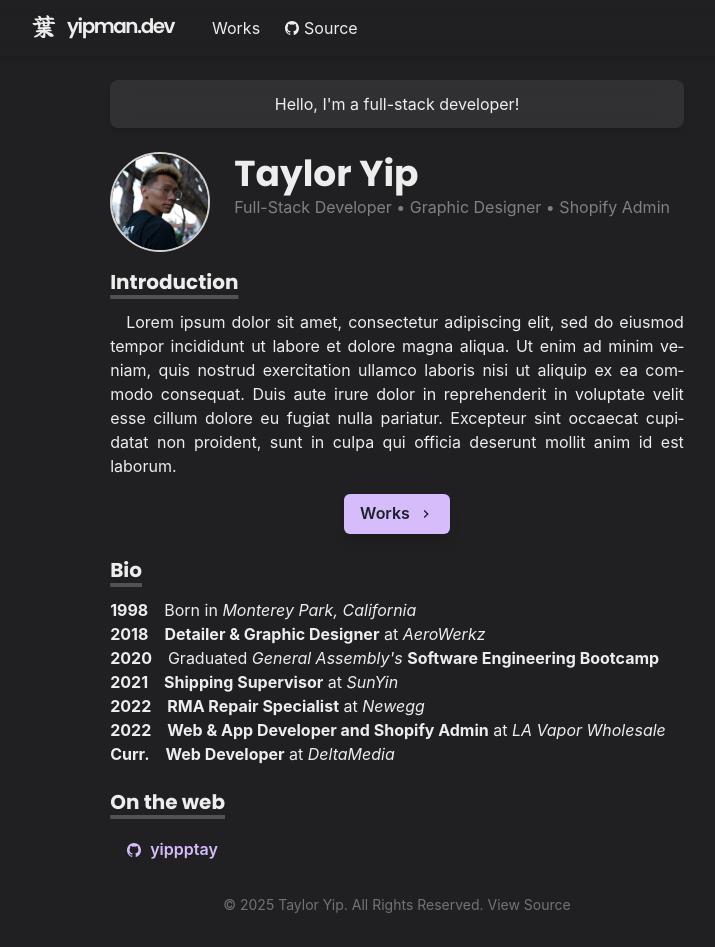
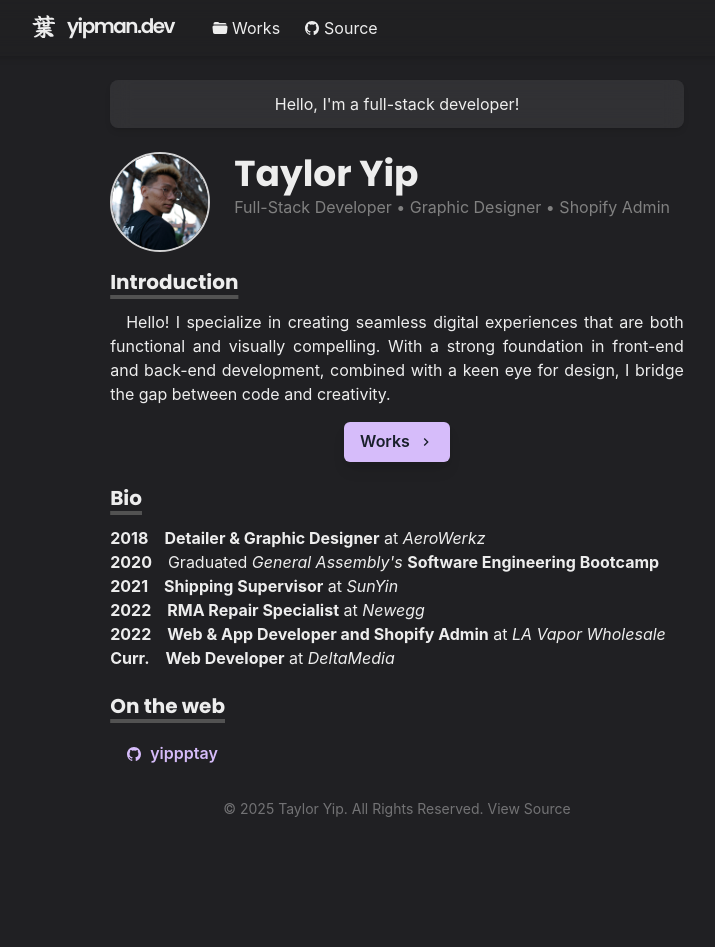
Before and after one commit to yippptay/yippptay_portfolio, a Next.js app: page / in a window 1280 px wide. Shown: the whole page, without its empty margins (243-958 px from the left). After the commit the page ends 851 px from the top, so only its background shows below. Built offline with nearby package versions, Linux system fonts and the light colour scheme.

Commit message:
updated intro

```diff
--- a/components/navbar.js
+++ b/components/navbar.js
@@ -93,7 +93,12 @@ const Navbar = props => {
             href="/works"
             path={path}
             borderRadius="md"
+            display="inline-flex"
+            alignItems="center"
+            style={{ gap: 4 }}
+            pl={2}
           >
+            <IoFolderOpen />
             Works
           </LinkItem>
 
@@ -120,7 +125,7 @@ const Navbar = props => {
               <MenuButton
                 as={IconButton}
                 icon={<HamburgerIcon />}
-                variant="outline"
+                variant="ghost"
                 onClick={onOpen}
               />
 
--- a/pages/index.js
+++ b/pages/index.js
@@ -9,7 +9,8 @@ import {
   ListItem,
   useColorModeValue,
   Text,
-  Flex
+  Flex,
+  Highlight
 } from '@chakra-ui/react'
 import { ChevronRightIcon } from '@chakra-ui/icons'
 import Paragraph from '../components/paragraph'
@@ -68,6 +69,7 @@ const Home = () => (
           mb={4}
           ml={{ md: 6 }}
         >
+
           <Heading as="h1" variant="page-title">
             Taylor Yip
           </Heading>
@@ -81,14 +83,16 @@ const Home = () => (
       </Box>
 
       <Section delay={0.3}>
+
         <Heading as="h3" variant="section-title">
           Introduction
         </Heading>
+
         <Paragraph>
-        Lorem ipsum dolor sit amet, consectetur adipiscing elit, sed do eiusmod tempor incididunt ut labore et dolore magna aliqua.
-        Ut enim ad minim veniam, quis nostrud exercitation ullamco laboris nisi ut aliquip ex ea commodo consequat.
-        Duis aute irure dolor in reprehenderit in voluptate velit esse cillum dolore eu fugiat nulla pariatur.
-        Excepteur sint occaecat cupidatat non proident, sunt in culpa qui officia deserunt mollit anim id est laborum.
+          Hello! I specialize in creating seamless digital experiences that are both
+          functional and visually compelling. With a strong foundation in front-end and
+          back-end development, combined with a keen eye for design, I bridge the gap
+          between code and creativity.
         </Paragraph>
 
         <Box align="center" my={4}>
@@ -110,11 +114,6 @@ const Home = () => (
         <Heading as="h3" variant="section-title">
           Bio
         </Heading>
-
-        <BioSection>
-          <BioYear>1998</BioYear>
-          Born in <i>Monterey Park, California</i>
-        </BioSection>
 
         <BioSection>
           <BioYear>2018</BioYear>
```
